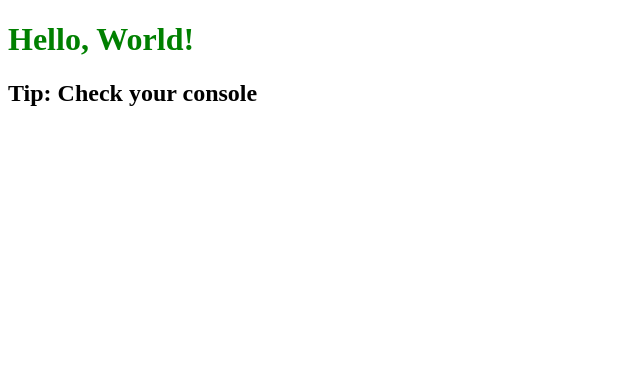
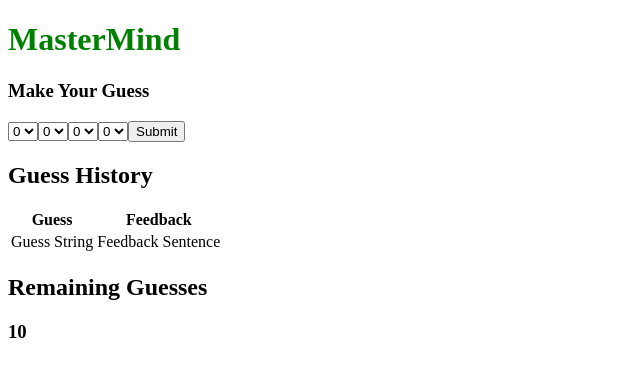
Before and after one commit to lundas/mastermind, a React app: page / in a window 1280 px wide. Shown: the top 376 px of the page, without its empty margins (0-640 px from the left). Built offline with nearby package versions, Linux system fonts and the light colour scheme.

Commit message:
completed react skeleton

```diff
--- a/client/src/components/App.jsx
+++ b/client/src/components/App.jsx
@@ -1,10 +1,15 @@
 import React from 'react';
+import GuessInput from './GuessInput';
+import GuessHistoryList from './GuessHistoryList'
+import GuessCounter from './GuessCounter'
 
 export default function App() {
   return (
     <>
-      <h1>Hello, World!</h1>
-      <h2>Tip: Check your console</h2>
+      <h1>MasterMind</h1>
+      <GuessInput />
+      <GuessHistoryList />
+      <GuessCounter />
     </>
   )
 }
--- /dev/null
+++ b/client/src/components/GuessCounter.jsx
@@ -0,0 +1,10 @@
+import React from 'react';
+
+export default function GuessCounter() {
+  return(
+    <div id="guess-counter-container">
+      <h2>Remaining Guesses</h2>
+      <h3>10</h3>
+    </div>
+  )
+}
--- /dev/null
+++ b/client/src/components/GuessHistoryItem.jsx
@@ -0,0 +1,10 @@
+import React from 'react';
+
+export default function GuessHistoryItem() {
+  return (
+    <tr>
+      <td>Guess String</td>
+      <td>Feedback Sentence</td>
+    </tr>
+  )
+}
--- /dev/null
+++ b/client/src/components/GuessHistoryList.jsx
@@ -0,0 +1,21 @@
+import React from 'react';
+import GuessHistoryItem from './GuessHistoryItem';
+
+export default function GuessHistoryList() {
+  return(
+    <div id="guess-history-container">
+      <h2>Guess History</h2>
+      <table>
+        <thead>
+          <tr>
+           <th>Guess</th>
+           <th>Feedback</th>
+          </tr>
+        </thead>
+        <tbody>
+          <GuessHistoryItem />
+        </tbody>
+      </table>
+    </div>
+  )
+}
--- /dev/null
+++ b/client/src/components/GuessInput.jsx
@@ -0,0 +1,50 @@
+import React from 'react';
+
+export default function GuessInput() {
+  return (
+    <div id="guess-input-container">
+      <h3>Make Your Guess</h3>
+      <select name="guess1">
+        <option value="0">0</option>
+        <option value="1">1</option>
+        <option value="2">2</option>
+        <option value="3">3</option>
+        <option value="4">4</option>
+        <option value="5">5</option>
+        <option value="6">6</option>
+        <option value="7">7</option>
+      </select>
+      <select name="guess2">
+        <option value="0">0</option>
+        <option value="1">1</option>
+        <option value="2">2</option>
+        <option value="3">3</option>
+        <option value="4">4</option>
+        <option value="5">5</option>
+        <option value="6">6</option>
+        <option value="7">7</option>
+      </select>
+      <select name="guess3">
+        <option value="0">0</option>
+        <option value="1">1</option>
+        <option value="2">2</option>
+        <option value="3">3</option>
+        <option value="4">4</option>
+        <option value="5">5</option>
+        <option value="6">6</option>
+        <option value="7">7</option>
+      </select>
+      <select name="guess4">
+        <option value="0">0</option>
+        <option value="1">1</option>
+        <option value="2">2</option>
+        <option value="3">3</option>
+        <option value="4">4</option>
+        <option value="5">5</option>
+        <option value="6">6</option>
+        <option value="7">7</option>
+      </select>
+      <button type="button" onClick={(e) => console.log("Submit Button Clicked")}>Submit</button>
+    </div>
+  )
+}
```
